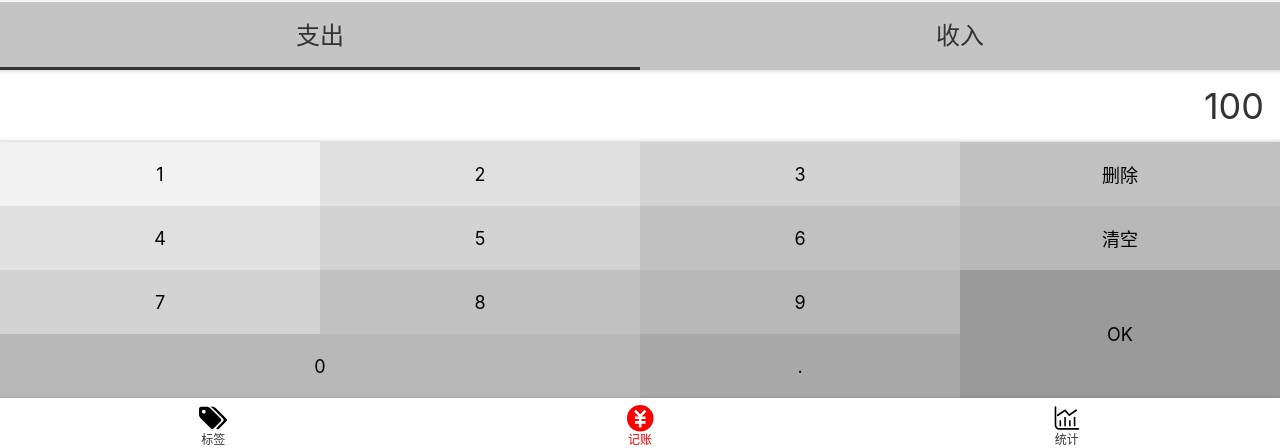
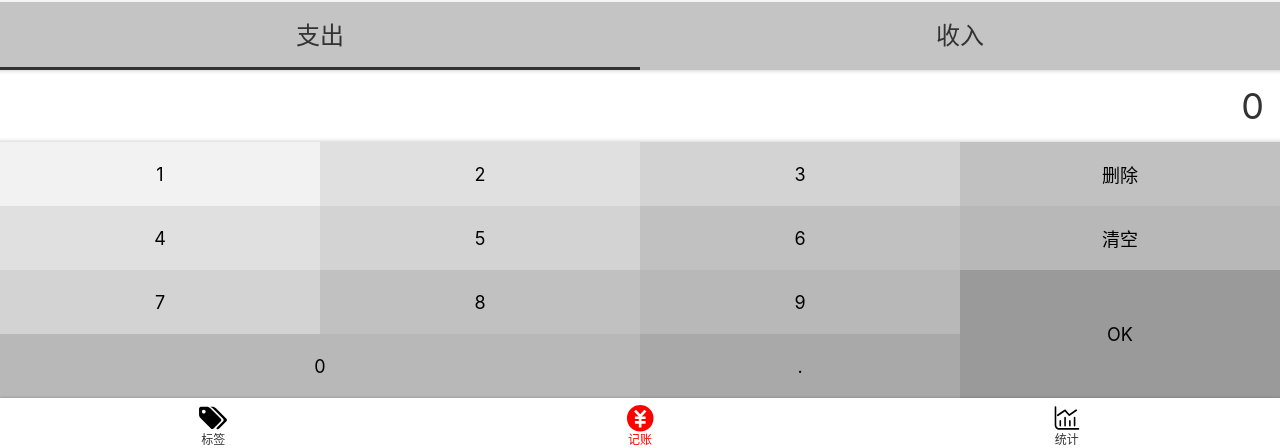
Before and after one commit to maple436/cuttle-money-react, a React app: page /#/money in a window 1280 px wide. Shown: the part 352-800 px from the top of the page. Built offline with nearby package versions, Linux system fonts and the light colour scheme.

Commit message:
完成 NumberPadSection.tsx 功能

```diff
--- a/src/views/Money.tsx
+++ b/src/views/Money.tsx
@@ -23,25 +23,7 @@ function Money() {
 
       </CategorySection>
       <NumberPadSection>
-        <div className='output'>
-          100
-        </div>
-        <div className="pad clearfix">
-          <button>1</button>
-          <button>2</button>
-          <button>3</button>
-          <button>删除</button>
-          <button>4</button>
-          <button>5</button>
-          <button>6</button>
-          <button>清空</button>
-          <button>7</button>
-          <button>8</button>
-          <button>9</button>
-          <button className="ok">OK</button>
-          <button className="zero">0</button>
-          <button className="dot">.</button>
-        </div>
+
       </NumberPadSection>
 
     </MyLayout>
--- a/src/views/Money/CategorySection.tsx
+++ b/src/views/Money/CategorySection.tsx
@@ -35,11 +35,12 @@ const CategorySection: React.FC = () => {
       <ul>
         {
           categoryList.map(c=>
-            <li className={category===c?'selected':''}
+            <li key={c} className={category===c?'selected':''}
             onClick={()=>{setCategory(c)}}>{categoryMap[c]}</li>)
         }
       </ul>
     </Wrapper>
   );
 };
+
 export {CategorySection};
--- a/src/views/Money/NumberPadSection.tsx
+++ b/src/views/Money/NumberPadSection.tsx
@@ -1,52 +1,53 @@
-import styled from 'styled-components';
+import React, {useState} from 'react';
+import {Wrapper} from './NumberPadSection/Wrapper';
+import {generateOutput} from './NumberPadSection/generateOutput';
 
-const NumberPadSection = styled.section`
-        display:flex;
-        flex-direction: column;
-        > .output{
-          background:white;
-          font-size: 36px;
-          line-height: 72px;
-          text-align:right;
-          padding: 0 16px;
-          box-shadow: inset 0 -5px 5px -5px rgba(0,0,0,0.25),
-                      inset 0 5px 5px -5px rgba(0,0,0,0.25);
-        }
-        > .pad{
-          > button{
-            font-size: 18px; float: left; width: 25%; height: 64px; border: none;
-            &.ok{ height: 128px; float: right; }
-            &.zero{ width: 50%; }
-            &:nth-child(1){
-              background:#f2f2f2;
-            }
-            &:nth-child(2),
-            &:nth-child(5) {
-              background:#E0E0E0;
-            }
-            &:nth-child(3),
-            &:nth-child(6),
-            &:nth-child(9) {
-              background:#D3D3D3;
-            }
-            &:nth-child(4),
-            &:nth-child(7),
-            &:nth-child(10) {
-              background:#C1C1C1;
-            }
-            &:nth-child(8),
-            &:nth-child(11),
-            &:nth-child(13) {
-              background:#B8B8B8;
-            }
-            &:nth-child(12) {
-              background:#9A9A9A;
-            }
-            &:nth-child(14) {
-              background:#A9A9A9;
-            }
-          }
-        }
-`;
 
+const NumberPadSection: React.FC = () => {
+  const [output, _setOutput] = useState('0');
+  const setOutput=(output:string)=>{
+    if(output.length>=16){
+      output=output.slice(0,16)
+    }else if(output.length===0){
+      output='0'
+    }
+    _setOutput(output)
+  }
+
+  const onClickButtonWrapper = (e: React.MouseEvent) => {
+    const text = (e.target as HTMLButtonElement).textContent;
+    if (text === null) {return;}
+    if(text==='OK'){
+      //TODO
+      return;}
+    if('0123456789.'.split('').concat(['删除','清空']).indexOf(text)>=0){
+      setOutput(generateOutput(text,output));
+    }
+  };
+
+  return (
+    <Wrapper>
+      <div className='output'>
+        {output}
+      </div>
+      <div className="pad clearfix" onClick={onClickButtonWrapper}>
+        <button>1</button>
+        <button>2</button>
+        <button>3</button>
+        <button>删除</button>
+        <button>4</button>
+        <button>5</button>
+        <button>6</button>
+        <button>清空</button>
+        <button>7</button>
+        <button>8</button>
+        <button>9</button>
+        <button className="ok">OK</button>
+        <button className="zero">0</button>
+        <button className="dot">.</button>
+      </div>
+    </Wrapper>
+  );
+
+};
 export {NumberPadSection};
--- /dev/null
+++ b/src/views/Money/NumberPadSection/Wrapper.tsx
@@ -0,0 +1,52 @@
+import styled from 'styled-components';
+
+const Wrapper = styled.section`
+        display:flex;
+        flex-direction: column;
+        > .output{
+          background:white;
+          font-size: 36px;
+          line-height: 72px;
+          text-align:right;
+          padding: 0 16px;
+          box-shadow: inset 0 -5px 5px -5px rgba(0,0,0,0.25),
+                      inset 0 5px 5px -5px rgba(0,0,0,0.25);
+        }
+        > .pad{
+          > button{
+            font-size: 18px; float: left; width: 25%; height: 64px; border: none;
+            &.ok{ height: 128px; float: right; }
+            &.zero{ width: 50%; }
+            &:nth-child(1){
+              background:#f2f2f2;
+            }
+            &:nth-child(2),
+            &:nth-child(5) {
+              background:#E0E0E0;
+            }
+            &:nth-child(3),
+            &:nth-child(6),
+            &:nth-child(9) {
+              background:#D3D3D3;
+            }
+            &:nth-child(4),
+            &:nth-child(7),
+            &:nth-child(10) {
+              background:#C1C1C1;
+            }
+            &:nth-child(8),
+            &:nth-child(11),
+            &:nth-child(13) {
+              background:#B8B8B8;
+            }
+            &:nth-child(12) {
+              background:#9A9A9A;
+            }
+            &:nth-child(14) {
+              background:#A9A9A9;
+            }
+          }
+        }
+`;
+
+export {Wrapper};
--- a/src/views/Money/TagsSection.tsx
+++ b/src/views/Money/TagsSection.tsx
@@ -21,6 +21,7 @@ const Wrapper = styled.section`
                margin: 8px 12px;
                &.selected{
                   background: #f60;
+                  color:white;
            }
         }
       }
```
